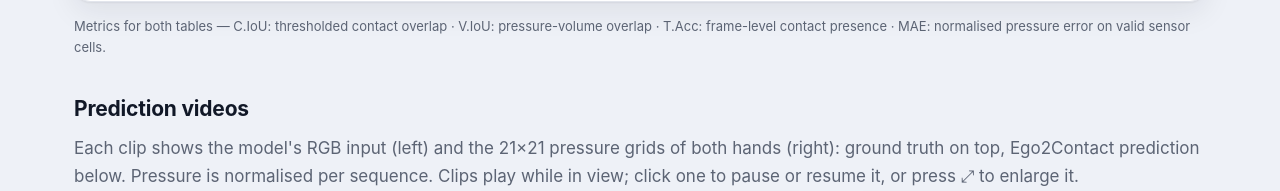
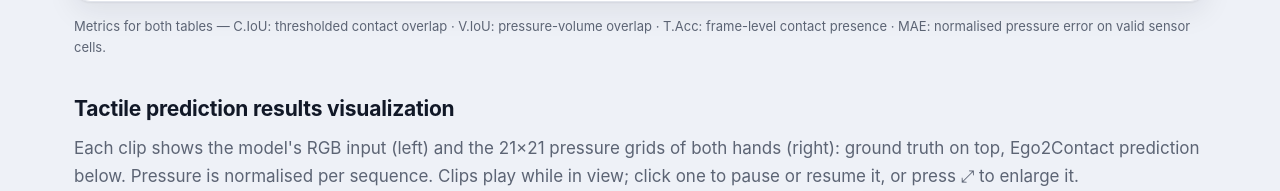
Before and after one commit to YvonneoO/ego2contact-page, a plain HTML site: page index.html in a window 1280 px wide. Shown: the part 5070-5261 px from the top of the page. Drawn offline with Linux system fonts and the light colour scheme.

Commit message:
Rename human prediction video heading
Co-Authored-By: Claude Fable 5.1 <noreply@anthropic.com>

```diff
--- a/index.html
+++ b/index.html
@@ -282,7 +282,7 @@ footer{padding:34px 0 50px;color:var(--mute);font-size:13.5px;border-top:1px sol
     </tbody></table>
   </div>
   <p class="note" style="margin-top:14px">Metrics for both tables — C.IoU: thresholded contact overlap · V.IoU: pressure-volume overlap · T.Acc: frame-level contact presence · MAE: normalised pressure error on valid sensor cells.</p>
-  <h3>Prediction videos</h3>
+  <h3>Tactile prediction results visualization</h3>
   <p class="lead" style="margin-bottom:14px">Each clip shows the model's RGB input (left) and the 21×21 pressure grids of both hands (right): ground truth on top, Ego2Contact prediction below. Pressure is normalised per sequence. Clips play while in view; click one to pause or resume it, or press ⤢ to enlarge it.</p>
   <div class="vgrid" id="humanGrid"></div>
 </div></section>
```
